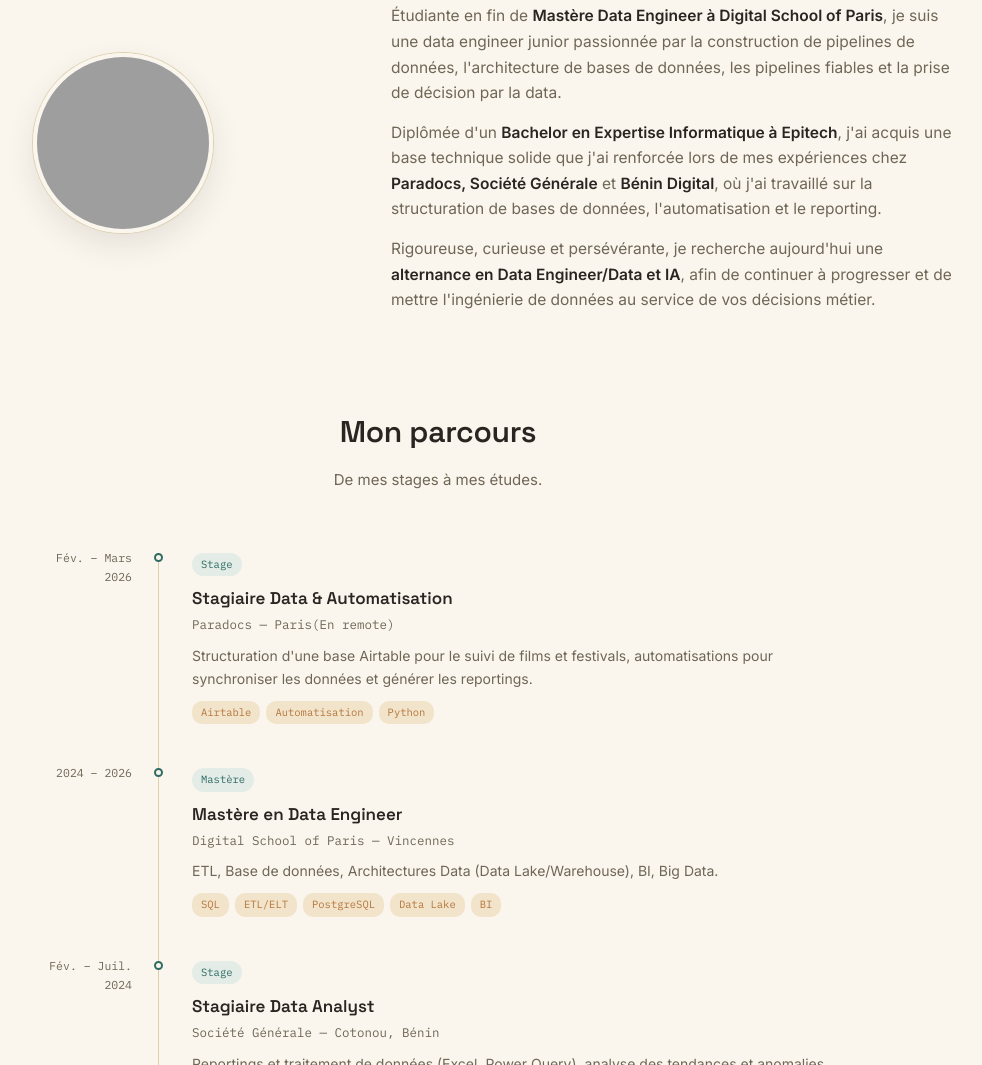
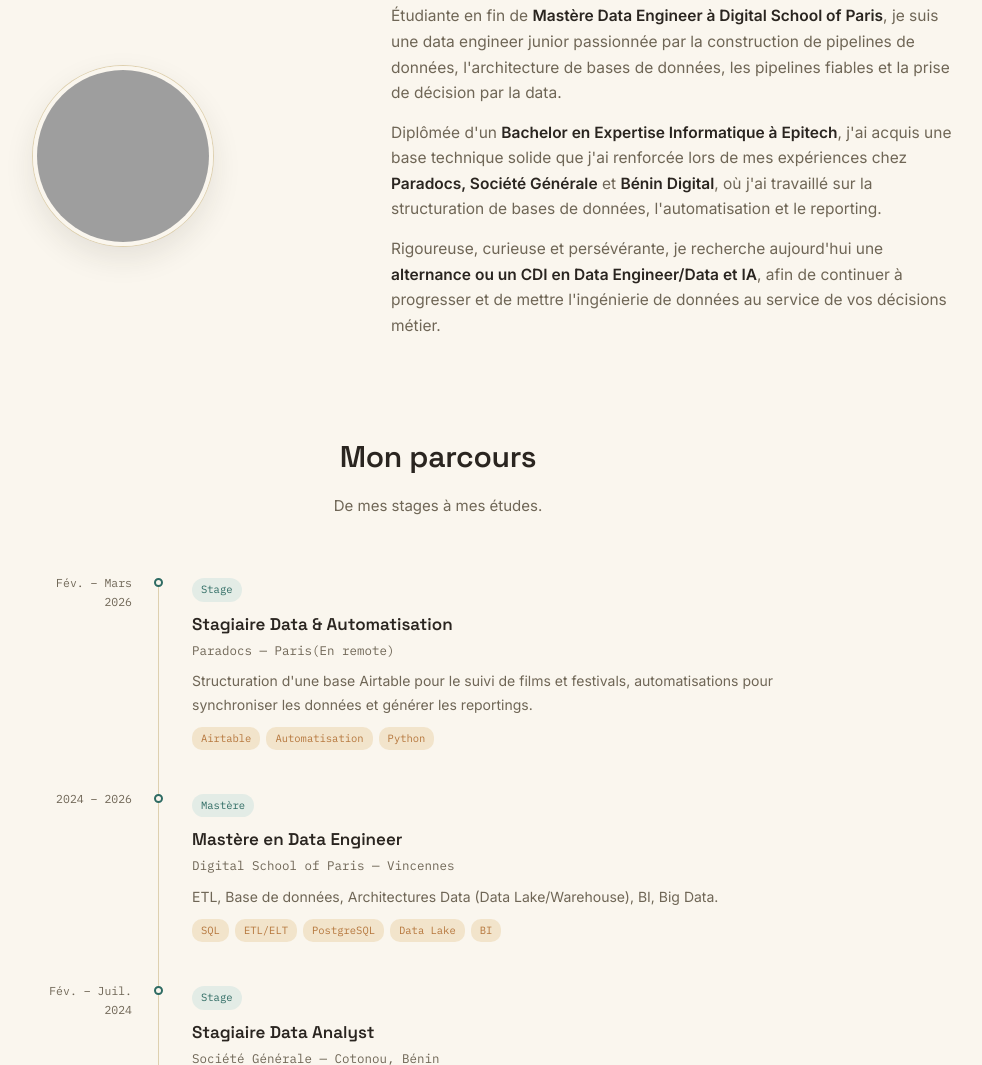
Before and after one commit to Fidelia-x/Portfolio_fidelia, a plain HTML site: page index.html in a window 1280 px wide. Shown: the part 955-2020 px from the top of the page, without its empty margins (202-1184 px from the left). Drawn offline with Linux system fonts and the light colour scheme; grey boxes are pictures that could not be loaded.

Commit message:
Mise à jour README et recherche alternance/CDI

```diff
--- a/index.html
+++ b/index.html
@@ -315,7 +315,7 @@
           <h3>Qui je suis</h3>
           <p>Étudiante en fin de <b>Mastère Data Engineer à Digital School of Paris</b>, je suis une data engineer junior passionnée par la construction de pipelines de données, l'architecture de bases de données, les pipelines fiables et la prise de décision par la data.</p>
           <p>Diplômée d'un <b>Bachelor en Expertise Informatique à Epitech</b>, j'ai acquis une base technique solide que j'ai renforcée lors de mes expériences chez <b>Paradocs, Société Générale</b> et <b>Bénin Digital</b>, où j'ai travaillé sur la structuration de bases de données, l'automatisation et le reporting.</p>
-          <p>Rigoureuse, curieuse et persévérante, je recherche aujourd'hui une <b>alternance en Data Engineer/Data et IA</b>, afin de continuer à progresser et de mettre l'ingénierie de données au service de vos décisions métier.</p>
+          <p>Rigoureuse, curieuse et persévérante, je recherche aujourd'hui une <b>alternance ou un CDI en Data Engineer/Data et IA</b>, afin de continuer à progresser et de mettre l'ingénierie de données au service de vos décisions métier.</p>
         </div>
       </div>
 
```
Also changed, not shown: 1 other file.
